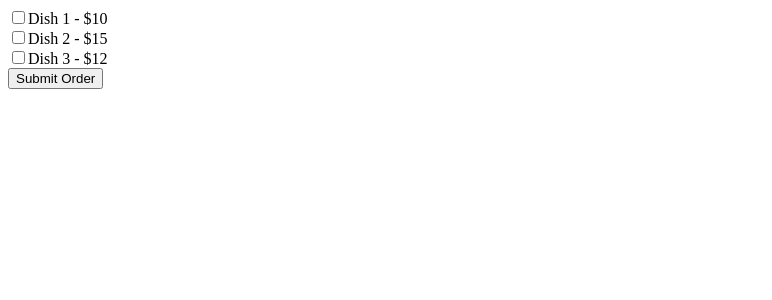
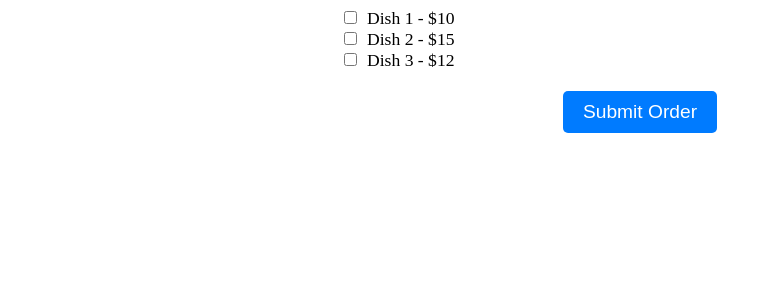
Before and after one commit to ProJBH/food-receipt, an Angular app in the folder food-recipe-frontend/: page / in a window 1280 px wide. Shown: the top 300 px of the page, without its empty margins (0-772 px from the left). Built offline with nearby package versions, Linux system fonts and the light colour scheme.

Commit message:
Adding css format for UI

```diff
--- a/food-recipe-frontend/src/app/dish-selection/dish-selection.component.css
+++ b/food-recipe-frontend/src/app/dish-selection/dish-selection.component.css
@@ -0,0 +1,41 @@
+.order-form {
+    /* Add your styles for the form element here */
+    max-width: 600px;
+    margin: 0 auto;
+}
+
+
+
+.dish-container {
+    display: flex;
+    align-items: center;
+    margin-bottom: 10px;
+}
+
+input[type='checkbox'] {
+    margin-right: 10px;
+}
+
+label {
+    font-size: 1.1em;
+    display: inline-block;
+}
+
+
+button[type='submit'] {
+    /* Add your styles for the submit button element here */
+    display: block;
+    margin: 20px auto;
+    padding: 10px 20px;
+    font-size: 1.2em;
+    background-color: #007bff;
+    color: white;
+    border: none;
+    border-radius: 5px;
+    cursor: pointer;
+}
+
+button[type='submit']:hover {
+    /* Add your styles for the submit button on hover */
+    background-color: #0069d9;
+}
--- a/food-recipe-frontend/src/app/dish-selection/dish-selection.component.html
+++ b/food-recipe-frontend/src/app/dish-selection/dish-selection.component.html
@@ -2,7 +2,7 @@
     This is the opening tag for the form element.
     The (ngSubmit) directive is an Angular event binding that listens for the form's submit event.
     When the form is submitted, the submitOrder() method in the component class will be called.-->
-<form (ngSubmit)="submitOrder()">
+<form (ngSubmit)="submitOrder()" class="order-form">
     <!-- <div *ngFor="let dish of dishes">:
         This is a container element with the *ngFor directive.
         *ngFor is a structural directive in Angular that creates a loop, iterating over the dishes array.
```
